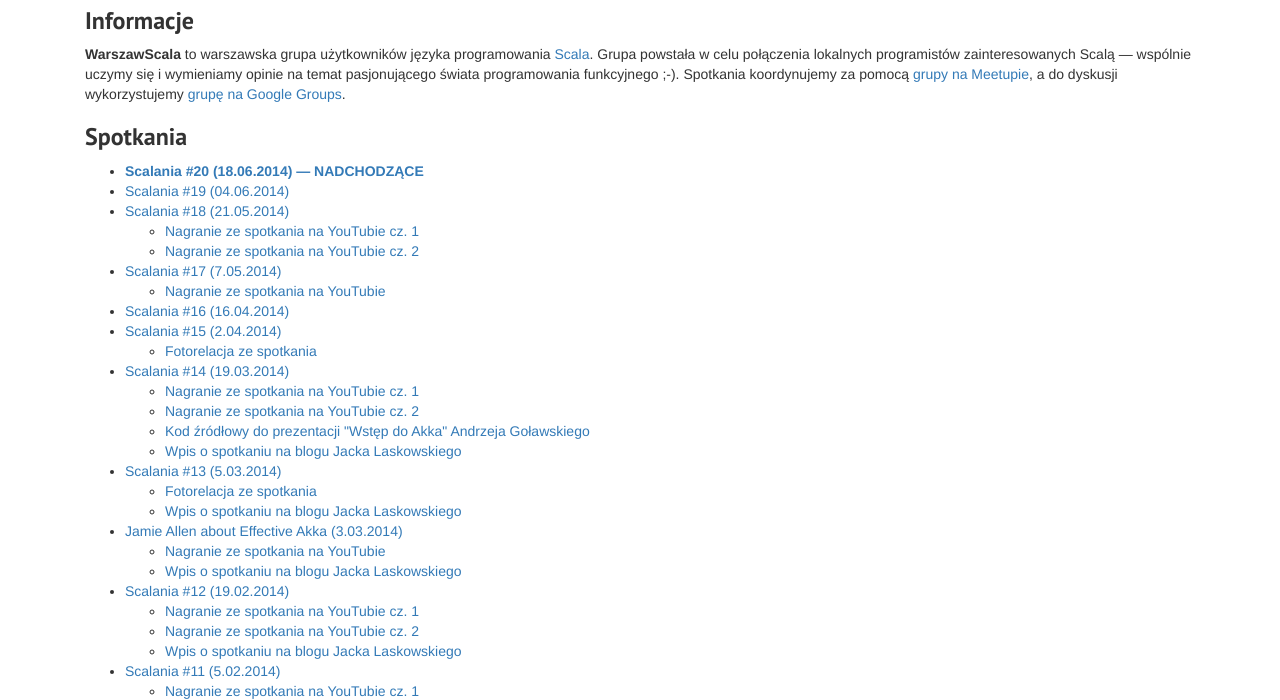
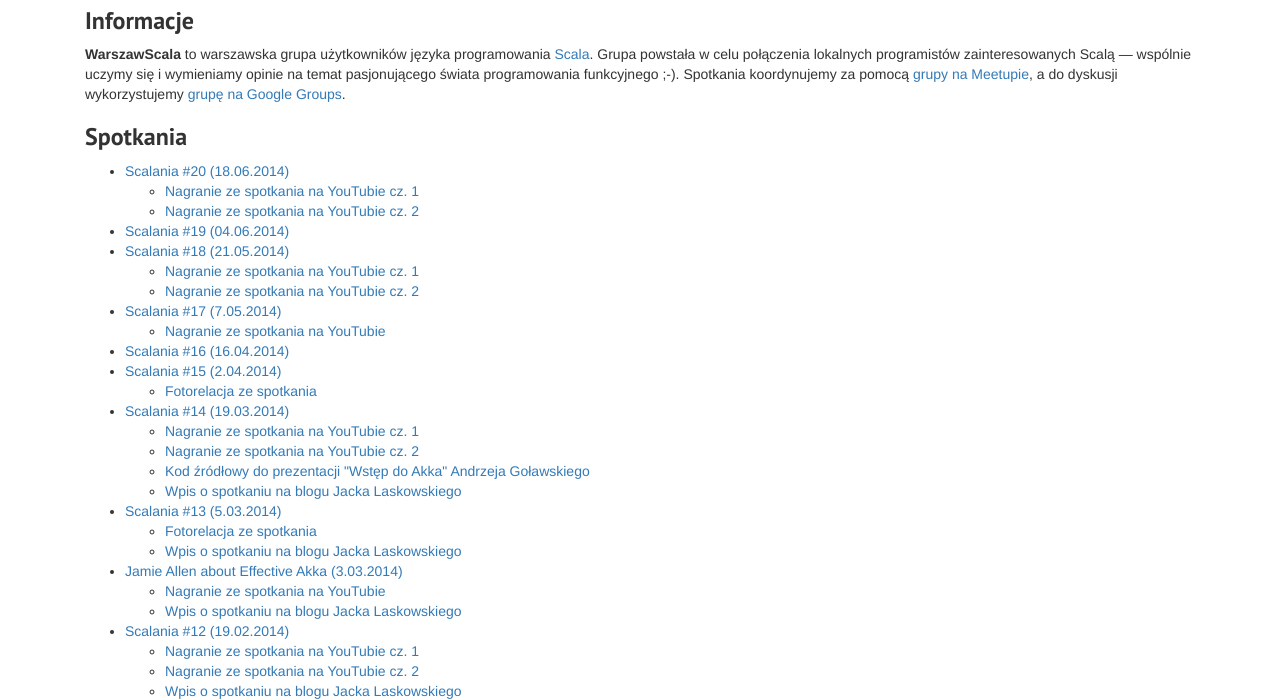
Before and after one commit to WarsawScala/WarsawScala.github.io, a plain HTML site: page index.html in a window 1280 px wide. Shown: the part 106-806 px from the top of the page. Drawn offline with nearby package versions, Linux system fonts and the light colour scheme.

Commit message:
Scalania #20

```diff
--- a/index.html
+++ b/index.html
@@ -44,8 +44,10 @@
           <ul>
             <!-- ### -->
             <li>
-              <a href="http://www.meetup.com/WarszawScaLa/events/188209672"><strong>Scalania #20 (18.06.2014) &mdash; NADCHODZĄCE</strong></a>
+              <a href="http://www.meetup.com/WarszawScaLa/events/188209672">Scalania #20 (18.06.2014)</a>
 	      <ul>
+		<li><a href="https://www.youtube.com/watch?v=DAARbmxjR7Q">Nagranie ze spotkania na YouTubie cz. 1</a></li>
+		<li><a href="https://www.youtube.com/watch?v=7M-Gug1Fr4A">Nagranie ze spotkania na YouTubie cz. 2</a></li>
 	      </ul>
             </li>
             <!-- ### -->
```
Also changed, not shown: en/index.html (+3 -1 lines).
